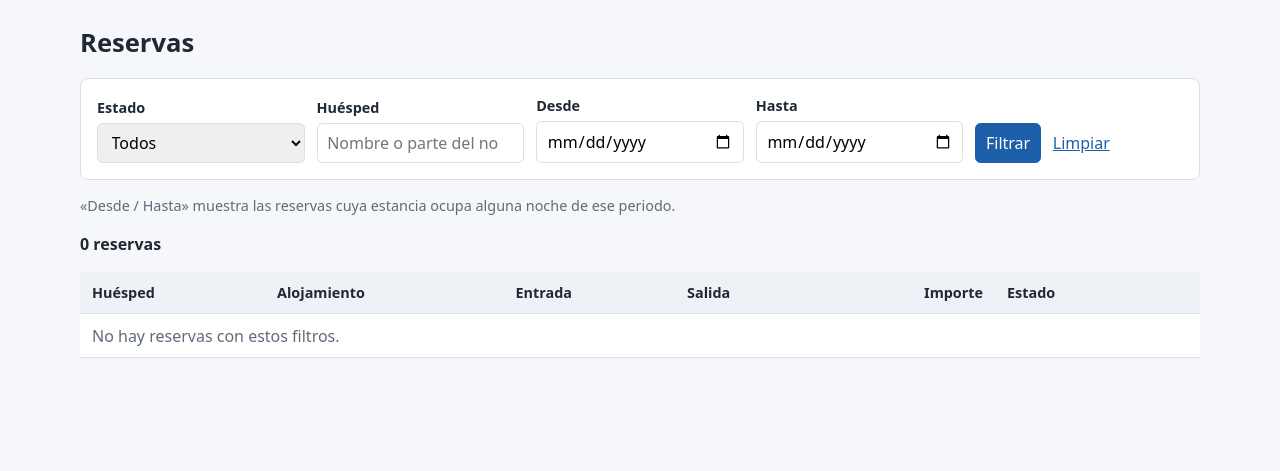
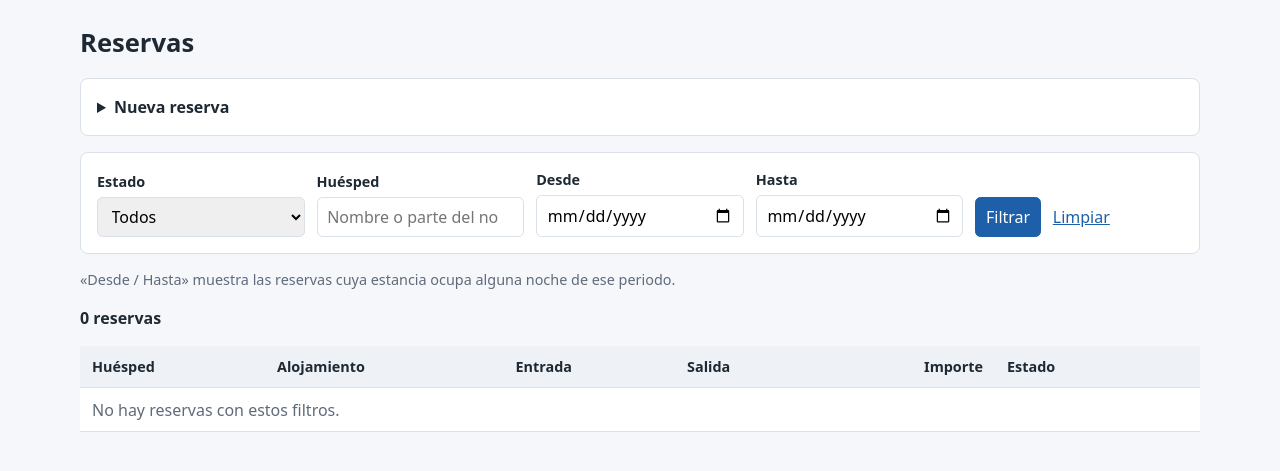
Before and after one commit to coralormad/pruebatecnicaMP, a PHP site: template templates/reservas/listado.html.twig in a window 1280 px wide. Shown: the part 48-519 px from the top of the page. Run offline with PHP 8.4, Linux system fonts and the light colour scheme; the template is opened without the code that fills it, so the values that code supplies are empty; some libraries are stand-ins or nearby versions.

Commit message:
feat: filter, create and cancel reservations without reloading

```diff
--- a/templates/reservas/listado.html.twig
+++ b/templates/reservas/listado.html.twig
@@ -5,8 +5,72 @@
 {% block content %}
     <h1>Reservas</h1>
 
+    {# Avisos de carga, éxito y error (los rellena el JavaScript). #}
+    <div id="avisos" class="aviso" role="status" aria-live="polite" hidden></div>
+
+    {# La creación usa la API (JSON), así que solo se muestra con JavaScript. #}
+    <details class="tarjeta nueva-reserva requiere-js">
+        <summary>Nueva reserva</summary>
+
+        <form id="form-crear" novalidate>
+            {# novalidate: los errores los pinta el JS (los del navegador y los del servidor) junto a cada campo #}
+            <div class="formulario">
+                <div class="campo">
+                    <label for="nombre_huesped">Nombre del huésped *</label>
+                    <input id="nombre_huesped" name="nombre_huesped" maxlength="120" required
+                           autocomplete="name" aria-describedby="error-nombre_huesped">
+                    <p id="error-nombre_huesped" class="error-campo"></p>
+                </div>
+
+                <div class="campo">
+                    <label for="email_huesped">Email *</label>
+                    <input id="email_huesped" name="email_huesped" type="email" maxlength="254" required
+                           autocomplete="email" aria-describedby="error-email_huesped">
+                    <p id="error-email_huesped" class="error-campo"></p>
+                </div>
+
+                <div class="campo">
+                    <label for="nombre_alojamiento">Alojamiento *</label>
+                    <input id="nombre_alojamiento" name="nombre_alojamiento" maxlength="150" required
+                           aria-describedby="error-nombre_alojamiento">
+                    <p id="error-nombre_alojamiento" class="error-campo"></p>
+                </div>
+
+                <div class="campo">
+                    <label for="fecha_entrada">Entrada *</label>
+                    <input id="fecha_entrada" name="fecha_entrada" type="date" required
+                           aria-describedby="error-fecha_entrada">
+                    <p id="error-fecha_entrada" class="error-campo"></p>
+                </div>
+
+                <div class="campo">
+                    <label for="fecha_salida">Salida *</label>
+                    <input id="fecha_salida" name="fecha_salida" type="date" required
+                           aria-describedby="error-fecha_salida">
+                    <p id="error-fecha_salida" class="error-campo"></p>
+                </div>
+
+                <div class="campo">
+                    <label for="importe">Importe (€) *</label>
+                    <input id="importe" name="importe" inputmode="decimal" maxlength="11" required
+                           placeholder="120,50" aria-describedby="error-importe">
+                    <p id="error-importe" class="error-campo"></p>
+                </div>
+
+                <div class="campo campo--ancho">
+                    <label for="notas">Notas</label>
+                    <textarea id="notas" name="notas" maxlength="1000" rows="3"
+                              aria-describedby="error-notas"></textarea>
+                    <p id="error-notas" class="error-campo"></p>
+                </div>
+            </div>
+
+            <button type="submit">Crear reserva</button>
+        </form>
+    </details>
+
     {# Formulario GET: sin JavaScript también filtra (recarga la página con los filtros en la URL). #}
-    <form class="filtros" method="get" action="/reservas" role="search" aria-label="Filtrar reservas">
+    <form id="form-filtros" class="filtros" method="get" action="/reservas" role="search" aria-label="Filtrar reservas">
         <div class="campo">
             <label for="filtro-estado">Estado</label>
             <select id="filtro-estado" name="estado">
@@ -35,15 +99,15 @@
 
         <div class="filtros__acciones">
             <button type="submit">Filtrar</button>
-            <a href="/reservas">Limpiar</a>
+            <a id="limpiar-filtros" href="/reservas">Limpiar</a>
         </div>
     </form>
 
     <p class="ayuda">«Desde / Hasta» muestra las reservas cuya estancia ocupa alguna noche de ese periodo.</p>
 
-    <p class="resumen">{{ reservas|length }} {{ reservas|length == 1 ? 'reserva' : 'reservas' }}</p>
+    <p id="resumen" class="resumen">{{ reservas|length }} {{ reservas|length == 1 ? 'reserva' : 'reservas' }}</p>
 
-    <div class="tabla-contenedor">
+    <div id="contenedor-tabla" class="tabla-contenedor">
         <table class="tabla">
             <caption class="visualmente-oculto">Listado de reservas</caption>
             <thead>
@@ -57,7 +121,7 @@
                     <th scope="col"><span class="visualmente-oculto">Acciones</span></th>
                 </tr>
             </thead>
-            <tbody>
+            <tbody id="cuerpo-tabla">
                 {% for reserva in reservas %}
                     <tr>
                         <td data-label="Huésped">
@@ -72,6 +136,10 @@
                         <td data-label="Estado">{% include 'reservas/_estado.html.twig' with {estado: reserva.estado} only %}</td>
                         <td class="acciones">
                             <a href="/reservas/{{ reserva.id }}">Ver detalle</a>
+                            {% if reserva.estado != 'cancelada' %}
+                                <button type="button" class="boton-peligro requiere-js" data-accion="cancelar"
+                                        data-id="{{ reserva.id }}" data-nombre="{{ reserva.nombre_huesped }}">Cancelar</button>
+                            {% endif %}
                         </td>
                     </tr>
                 {% else %}
@@ -82,4 +150,37 @@
             </tbody>
         </table>
     </div>
+
+    {#
+        Moldes para el JavaScript: <template> no se muestra ni se ejecuta.
+        listado.js los clona y rellena con textContent (misma estructura que las filas de arriba).
+    #}
+    <template id="plantilla-fila">
+        <tr>
+            <td data-label="Huésped">
+                <span data-campo="nombre_huesped"></span>
+                <small class="secundario" data-campo="email_huesped"></small>
+            </td>
+            <td data-label="Alojamiento" data-campo="nombre_alojamiento"></td>
+            <td data-label="Entrada" data-campo="fecha_entrada"></td>
+            <td data-label="Salida" data-campo="fecha_salida"></td>
+            <td data-label="Importe" class="num" data-campo="importe"></td>
+            <td data-label="Estado" data-campo="estado"></td>
+            <td class="acciones">
+                <a data-campo="detalle" href="#">Ver detalle</a>
+                <button type="button" class="boton-peligro" data-accion="cancelar">Cancelar</button>
+            </td>
+        </tr>
+    </template>
+
+    <template id="plantilla-vacia">
+        <tr>
+            <td colspan="7" class="vacio">No hay reservas con estos filtros.</td>
+        </tr>
+    </template>
+
 {% endblock %}
+
+{% block scripts %}
+    <script type="module" src="/assets/js/listado.js"></script>
+{% endblock %}
```
Also changed, not shown: public/assets/js/listado.js (added).
